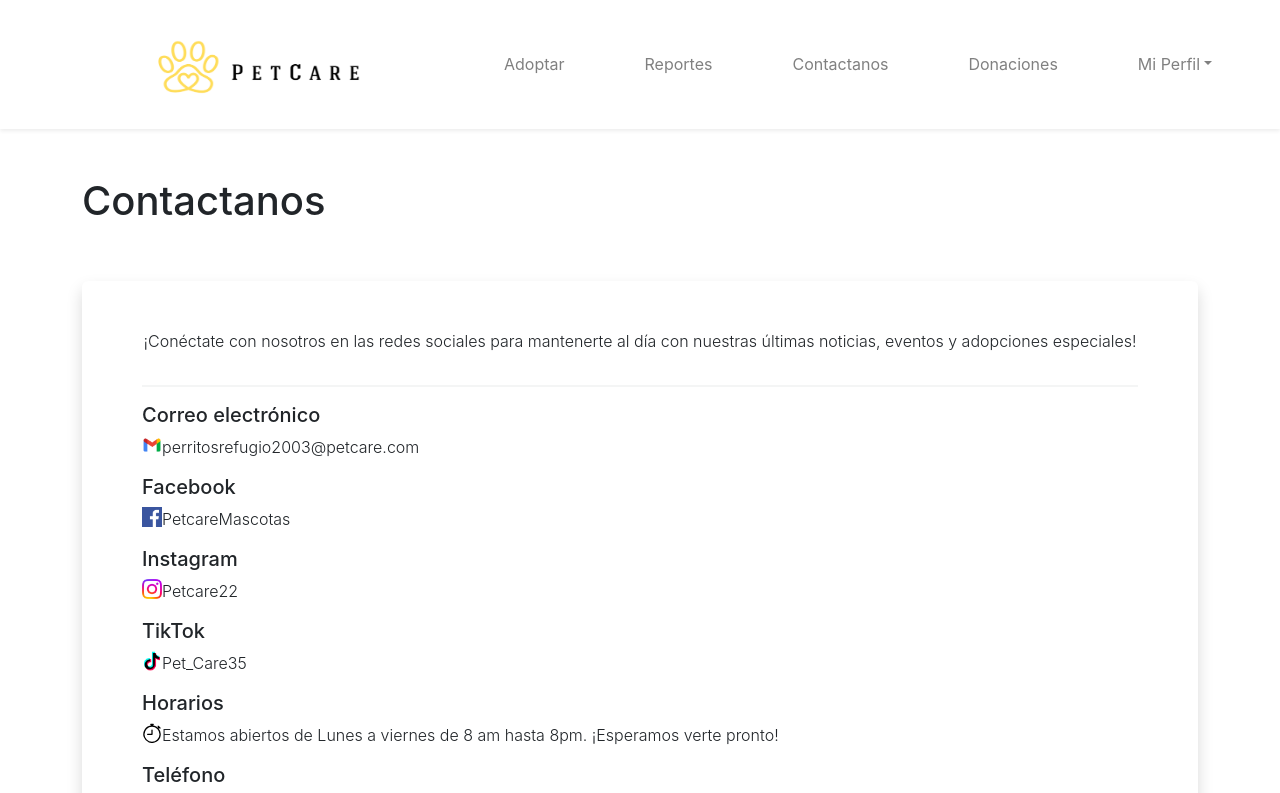
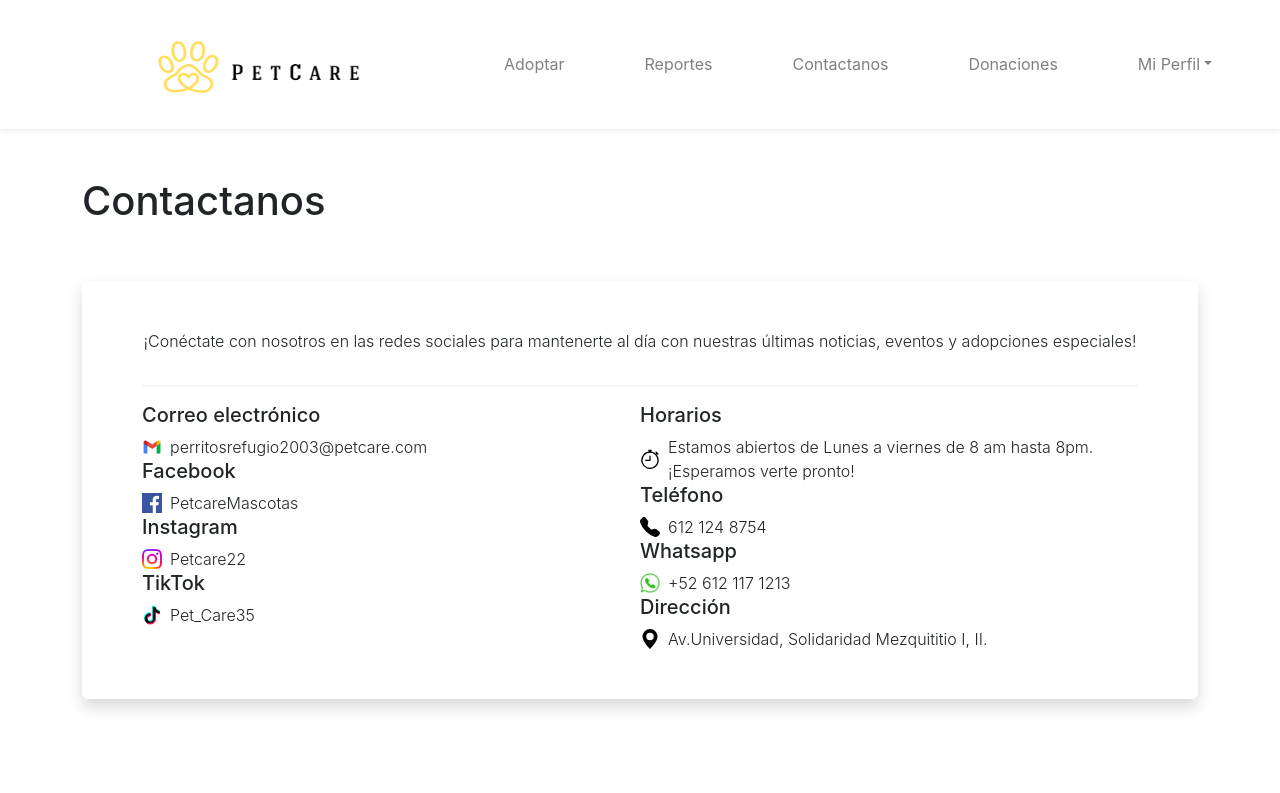
Before and after one commit to ChrisRodMor/PetCare, a React (Create React App) app in the folder client/refugioanimales/: page /contactanos in a window 1280 px wide. Shown: the top 793 px of the page. Built offline with nearby package versions, Linux system fonts and the light colour scheme.

Commit message:
contactanosChange

```diff
--- a/client/refugioanimales/src/Contactanos.js
+++ b/client/refugioanimales/src/Contactanos.js
@@ -30,68 +30,69 @@ function Contactanos(){
 
                     </Container>
 
-                    <Container className='d-flex row'>
-                        <div className='mx-auto'>
+                    <Container className='d-flex flex-wrap'>
+                    <div className='mx-auto col-md-6 col-12'>
                         <div>
                             <h5>Correo electrónico</h5>
-                                <div className='d-flex'>
-                                    <img src={gmail} alt='yimei' style={{width: '20px', height: '20px'}}></img>
-                                    <p className='fw-light'>perritosrefugio2003@petcare.com</p>
+                            <div className='d-flex align-items-center'>
+                                <img src={gmail} alt='yimei' style={{width: '20px', height: '20px', marginRight: '8px'}}></img>
+                                <p className='fw-light mb-0'>perritosrefugio2003@petcare.com</p>
                             </div>
                         </div>
                         <div>
                             <h5>Facebook</h5>
-                                <div className='d-flex'>
-                                    <img src={facebook} alt='feis' style={{width: '20px', height: '20px'}}></img>
-                                    <p className='fw-light'>PetcareMascotas</p>
+                            <div className='d-flex align-items-center'>
+                                <img src={facebook} alt='feis' style={{width: '20px', height: '20px', marginRight: '8px'}}></img>
+                                <p className='fw-light mb-0'>PetcareMascotas</p>
                             </div>
                         </div>
                         <div>
                             <h5>Instagram</h5>
-                                <div className='d-flex'>
-                                    <img src={instagram} alt='insta' style={{width: '20px', height: '20px'}}></img>
-                                    <p className='fw-light'>Petcare22</p>
+                            <div className='d-flex align-items-center'>
+                                <img src={instagram} alt='insta' style={{width: '20px', height: '20px', marginRight: '8px'}}></img>
+                                <p className='fw-light mb-0'>Petcare22</p>
                             </div>
                         </div>
                         <div>
                             <h5>TikTok</h5>
-                                <div className='d-flex'>
-                                    <img src={tiktok} alt='tiktok' style={{width: '20px', height: '20px'}}></img>
-                                    <p className='fw-light'>Pet_Care35</p>
+                            <div className='d-flex align-items-center'>
+                                <img src={tiktok} alt='tiktok' style={{width: '20px', height: '20px', marginRight: '8px'}}></img>
+                                <p className='fw-light mb-0'>Pet_Care35</p>
                             </div>
                         </div>
                     </div>
-                        <div className='mx-auto'>
+                    <div className='mx-auto col-md-6 col-12'>
                         <div>
                             <h5>Horarios</h5>
-                                <div className='d-flex'>
-                                    <img src={horarios} alt='timer' style={{width: '20px', height: '20px'}}></img>
-                                    <p className='fw-light'>Estamos abiertos de Lunes a viernes de 8 am hasta 8pm. ¡Esperamos verte pronto!</p>
+                            <div className='d-flex align-items-center'>
+                                <img src={horarios} alt='timer' style={{width: '20px', height: '20px', marginRight: '8px'}}></img>
+                                <p className='fw-light mb-0'>Estamos abiertos de Lunes a viernes de 8 am hasta 8pm. ¡Esperamos verte pronto!</p>
                             </div>
                         </div>
                         <div>
                             <h5>Teléfono</h5>
-                                <div className='d-flex'>
-                                    <img src={telefono} alt='timer' style={{width: '20px', height: '20px'}}></img>
-                                    <p className='fw-light'>612 124 8754</p>
+                            <div className='d-flex align-items-center'>
+                                <img src={telefono} alt='telefono' style={{width: '20px', height: '20px', marginRight: '8px'}}></img>
+                                <p className='fw-light mb-0'>612 124 8754</p>
                             </div>
                         </div>
                         <div>
                             <h5>Whatsapp</h5>
-                                <div className='d-flex'>
-                                    <img src={whatsapp} alt='whats' style={{width: '20px', height: '20px'}}></img>
-                                    <p className='fw-light'>+52 612 117 1213</p>
+                            <div className='d-flex align-items-center'>
+                                <img src={whatsapp} alt='whats' style={{width: '20px', height: '20px', marginRight: '8px'}}></img>
+                                <p className='fw-light mb-0'>+52 612 117 1213</p>
                             </div>
                         </div>
                         <div>
                             <h5>Dirección</h5>
-                                <div className='d-flex'>
-                                    <img src={location} alt='timer' style={{width: '20px', height: '20px'}}></img>
-                                    <p className='fw-light'>Av.Universidad, Solidaridad Mezquititio I, II. </p>
+                            <div className='d-flex align-items-center'>
+                                <img src={location} alt='location' style={{width: '20px', height: '20px', marginRight: '8px'}}></img>
+                                <p className='fw-light mb-0'>Av.Universidad, Solidaridad Mezquititio I, II.</p>
                             </div>
                         </div>
                     </div>
                 </Container>
+
 
 
 
```
Lines whose indentation alone changed are shown as unchanged.
